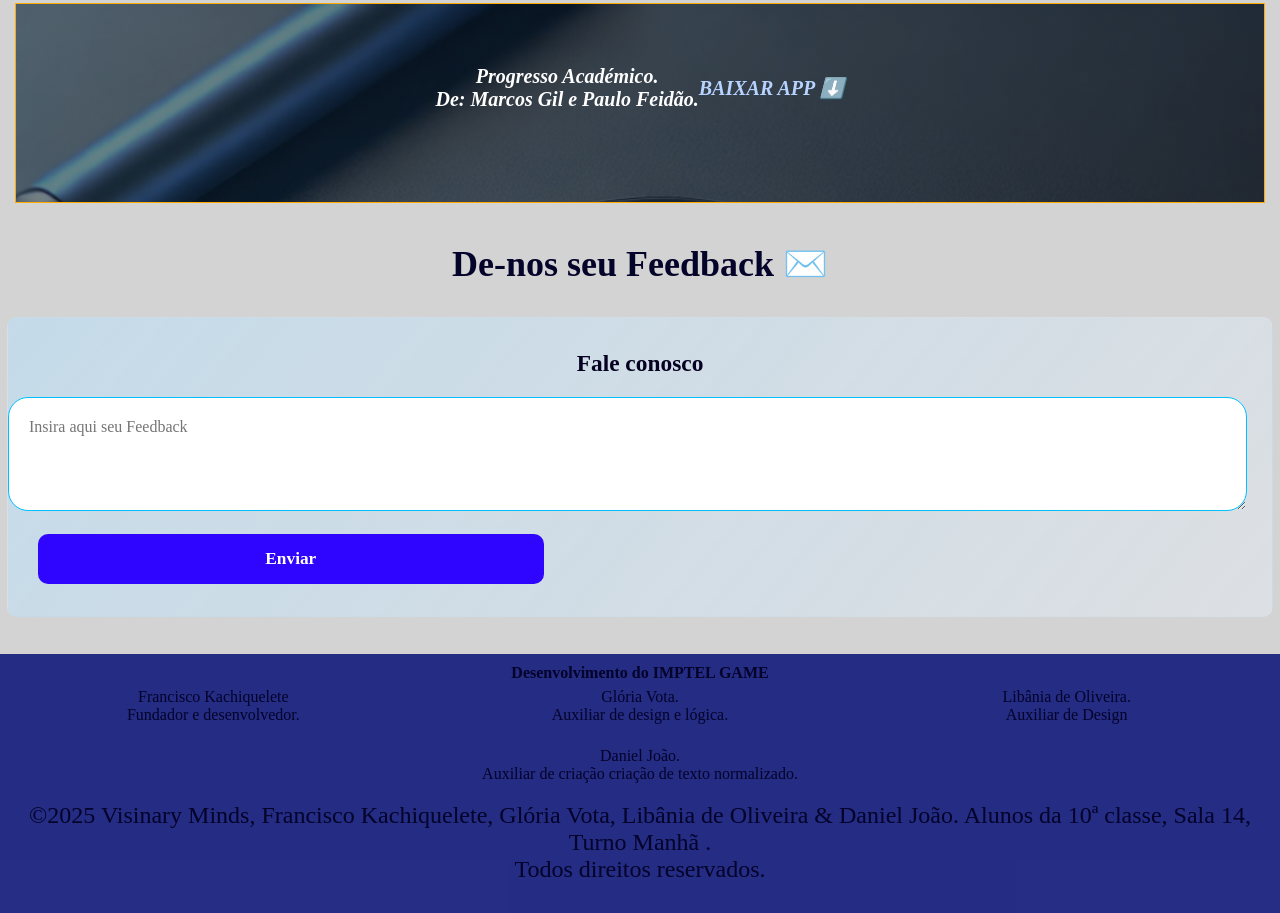
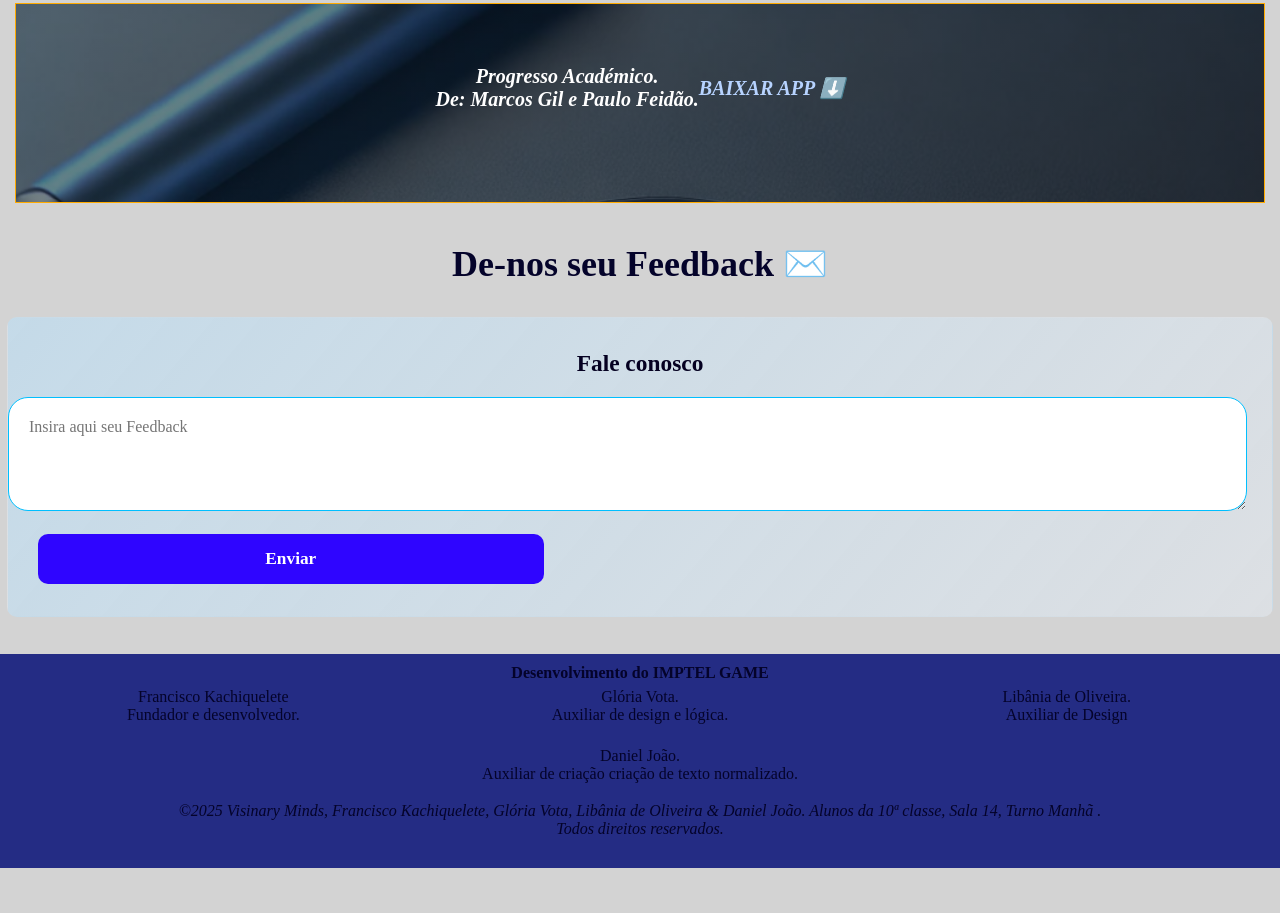
Before and after one commit to Francisco-tech-stack/IMPTEL-GAMES, a plain HTML site: page index.html in a window 1280 px wide. Shown: the part 1427-2340 px from the top of the page. After the commit the page ends 2295 px from the top, so only its background shows below. Drawn offline with Linux system fonts and the light colour scheme.

Commit message:
Atualizar o style.css

```diff
--- a/style.css
+++ b/style.css
@@ -495,3 +495,8 @@ font-size: 12pt;
 #PAb {
   color: #B7D3FF;
 }
+#visionary {
+  font-size: 12pt;
+  font-weight: 500;
+  font-style: italic;
+}
```
